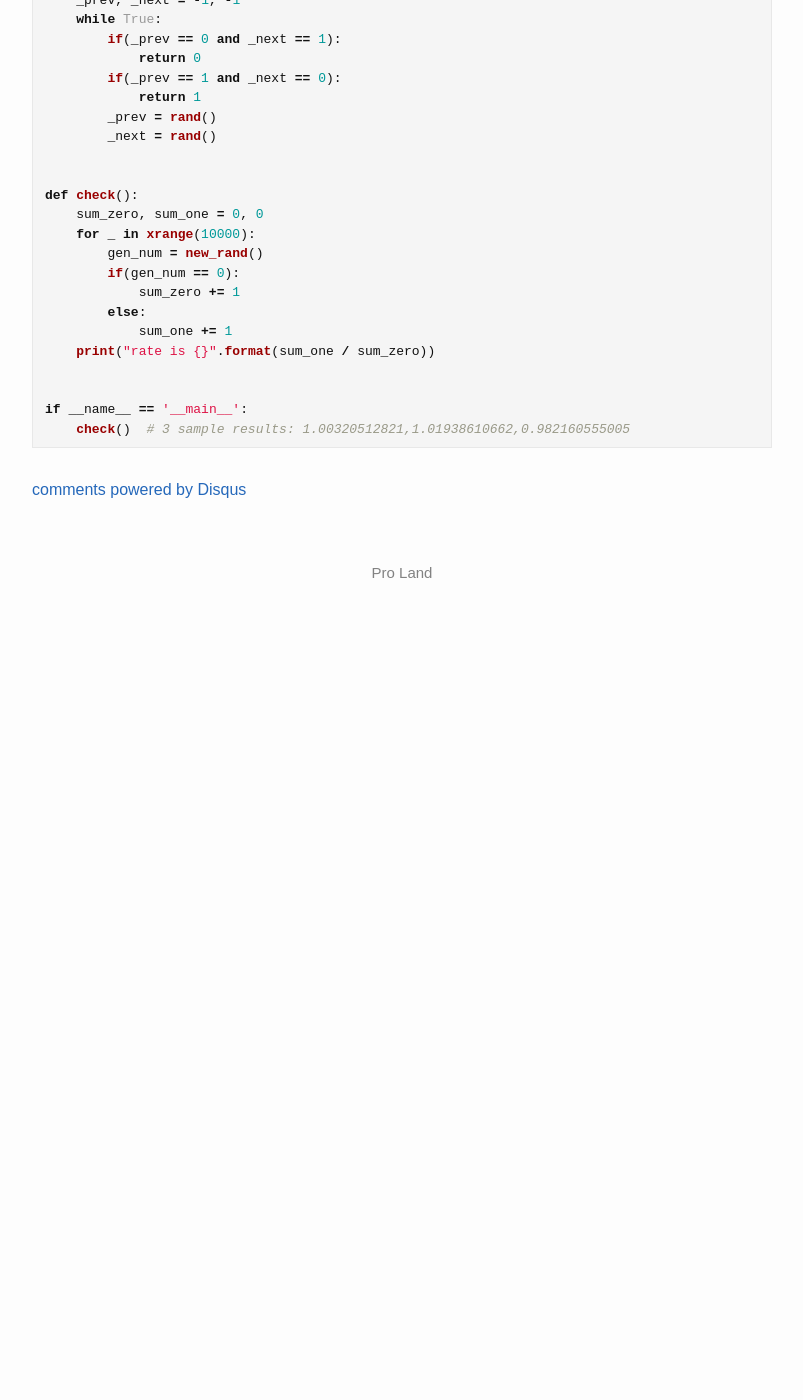
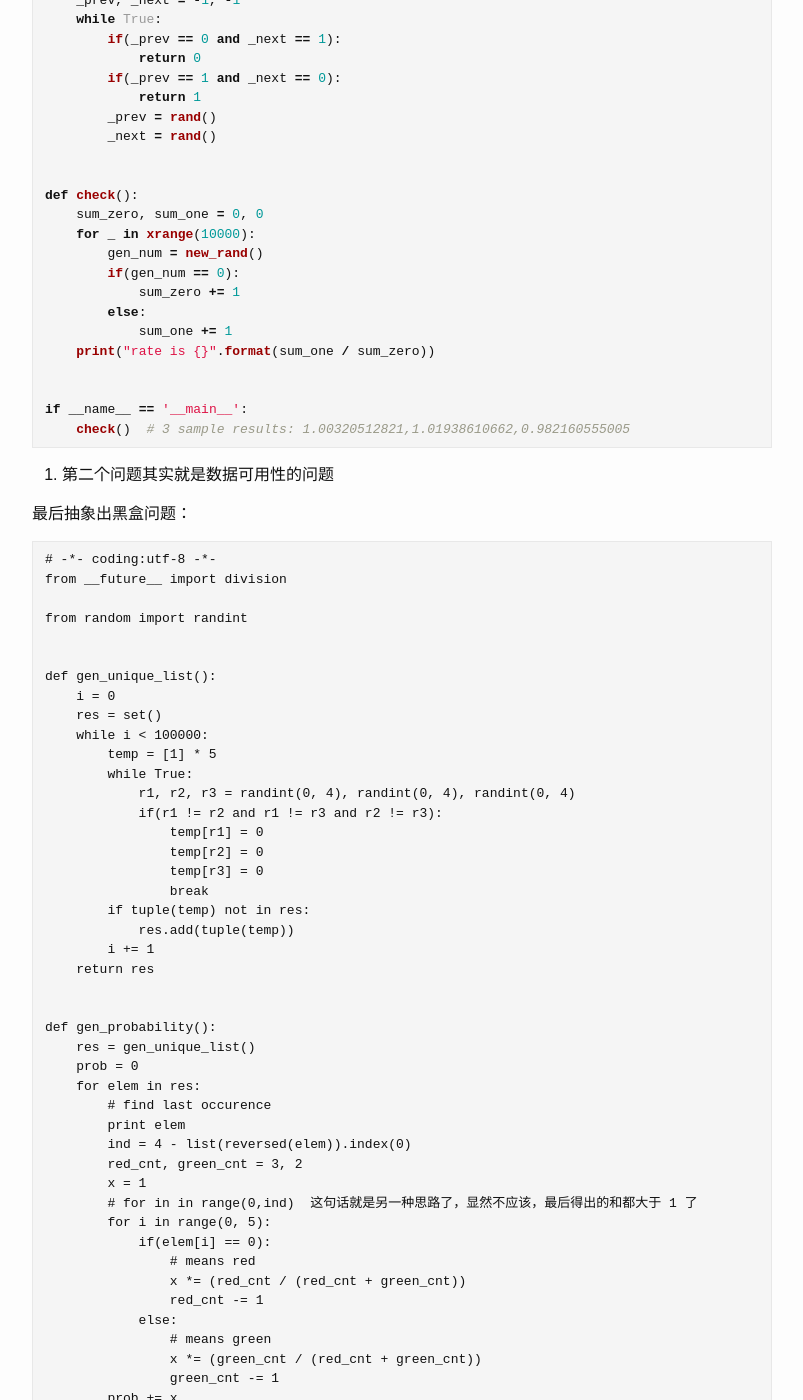
Before and after one commit to Allianzcortex/Allianzcortex.github.io, a Jekyll site: the page built from _posts/2017-04-08-Some-Interesting-Logical-Problem.markdown, in a window 1280 px wide and 1400 px high, scrolled down 583 px. Shown: the whole window, without its empty margins (238-1041 px from the left). Built offline with Jekyll 4.4.1, drawn with Linux system fonts in a browser that asks for light colours; comment, search, counter and statistics services are not loaded; before the commit the page ends 1213 px from its top, so only the background shows below that; some of the changed text lies outside the part shown.

Commit message:
add new logic problem

````diff
--- a/_posts/2017-04-08-Some-Interesting-Logical-Problem.markdown
+++ b/_posts/2017-04-08-Some-Interesting-Logical-Problem.markdown
@@ -52,3 +52,67 @@
     check()  # 3 sample results: 1.00320512821,1.01938610662,0.982160555005
 
 {% endhighlight %}
+
+2. 第二个问题其实就是数据可用性的问题
+
+最后抽象出黑盒问题：
+
+```
+# -*- coding:utf-8 -*-
+from __future__ import division
+
+from random import randint
+
+
+def gen_unique_list():
+    i = 0
+    res = set()
+    while i < 100000:
+        temp = [1] * 5
+        while True:
+            r1, r2, r3 = randint(0, 4), randint(0, 4), randint(0, 4)
+            if(r1 != r2 and r1 != r3 and r2 != r3):
+                temp[r1] = 0
+                temp[r2] = 0
+                temp[r3] = 0
+                break
+        if tuple(temp) not in res:
+            res.add(tuple(temp))
+        i += 1
+    return res
+
+
+def gen_probability():
+    res = gen_unique_list()
+    prob = 0
+    for elem in res:
+        # find last occurence
+        print elem
+        ind = 4 - list(reversed(elem)).index(0)
+        red_cnt, green_cnt = 3, 2
+        x = 1
+        # for in in range(0,ind)  这句话就是另一种思路了，显然不应该，最后得出的和都大于 1 了
+        for i in range(0, 5):
+            if(elem[i] == 0):
+                # means red
+                x *= (red_cnt / (red_cnt + green_cnt))
+                red_cnt -= 1
+            else:
+                # means green
+                x *= (green_cnt / (red_cnt + green_cnt))
+                green_cnt -= 1
+        prob += x
+        print x
+    print prob
+
+
+if __name__ == '__main__':
+    gen_probability()
+
+
+```
+
+但实际上直接 C(5,3) 就足够了......自己想的太复杂
+
+这还只是一份数据，那么如果有两份数据呢。是在第一份数据可用的前提下 * 第二份数据可用，那么这两个问题就应该是独立的。
+因为前提是机器损坏已经发生了
````
Also changed, not shown: 1 other file.
